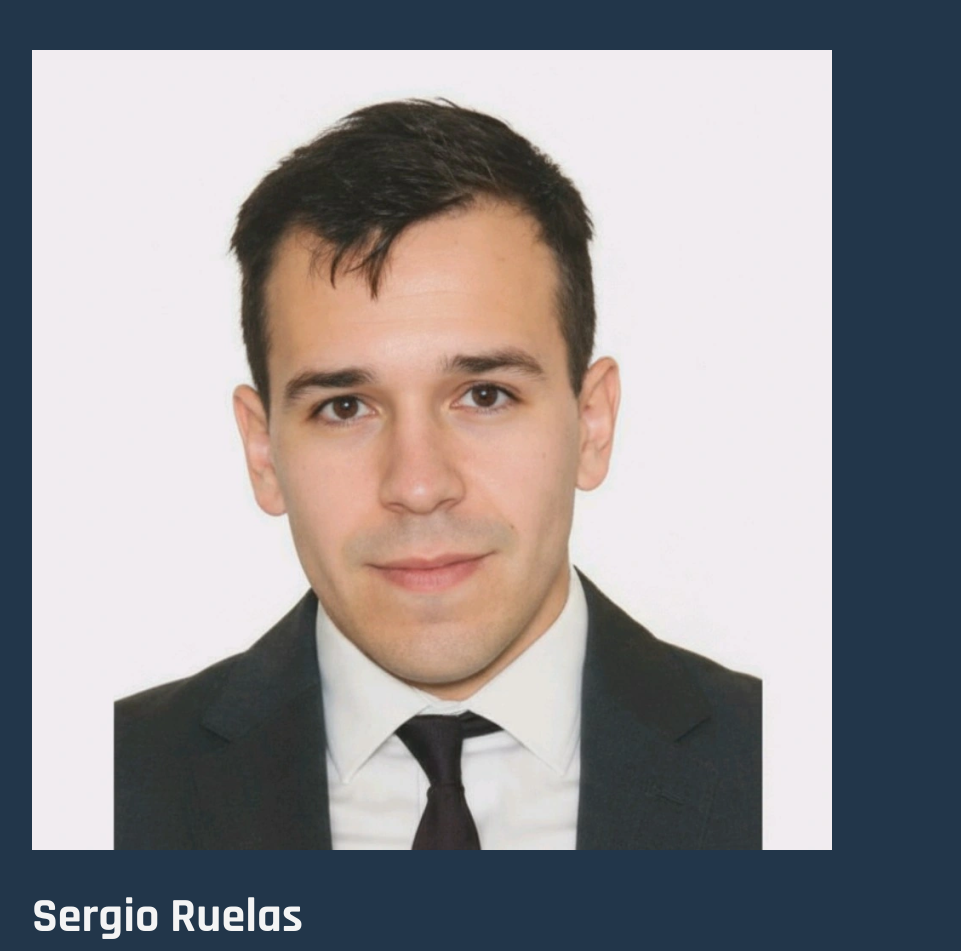
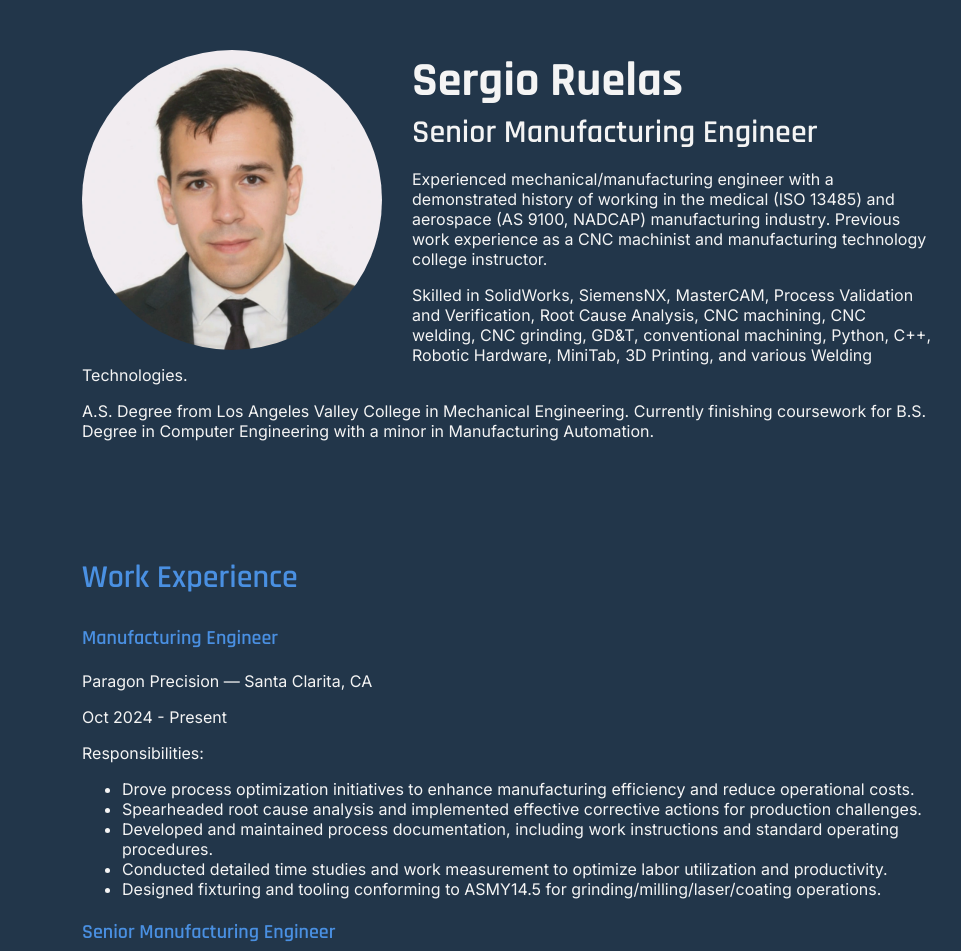
Before and after one commit to sergio-2026/COMP484_HW7, a plain HTML site: page index.html in a window 1280 px wide. Shown: the top 951 px of the page, without its empty margins (133-1094 px from the left). Drawn offline with Linux system fonts and the light colour scheme.

Commit message:
Minor update, removing duplicate code.

```diff
--- a/css/styles.css
+++ b/css/styles.css
@@ -19,6 +19,7 @@ body {
     max-width: 950px;
     margin: 0 auto;
     padding: 50px;
+    overflow: hidden;  /*auto clears float */
 }
 
 /* Header & Footer
@@ -32,6 +33,14 @@ footer {
     background-color: #22364A;
     color: #F4F4F4;
     text-align: center;
+}
+
+header h2 {
+    color: #F4F4F4;
+}
+
+header h1, header h2 {
+    margin: 0;
 }
 
 h1 {
@@ -75,3 +84,20 @@ h3 {
     padding: 10px;
     display: inline-block;
 }
+
+html {
+    box-sizing: border-box;
+}
+
+*, *::before, *::after {
+    box-sizing: inherit;
+}
+
+/* Profile Image
+------------------------------------*/
+.profile-img {
+    width: 300px;
+    border-radius: 50%;
+    float: left;
+    margin-right: 30px;
+}
--- a/index.html
+++ b/index.html
@@ -19,7 +19,7 @@
     <!-- // Intro -->
     <header>
         <div class="content-wrap">
-            <img src="images/sergio_resume.png" alt="Sergio Ruelas">
+            <img src="images/sergio_resume.png" alt="Sergio Ruelas" class="profile-img">
             <h1>Sergio Ruelas</h1>
             <h2>Senior Manufacturing Engineer</h2>
             <p>Experienced mechanical/manufacturing engineer with a demonstrated history of working in the medical (ISO 13485) and aerospace (AS 9100, NADCAP) manufacturing industry. Previous work experience as a CNC machinist and manufacturing technology college instructor.</p>
```
